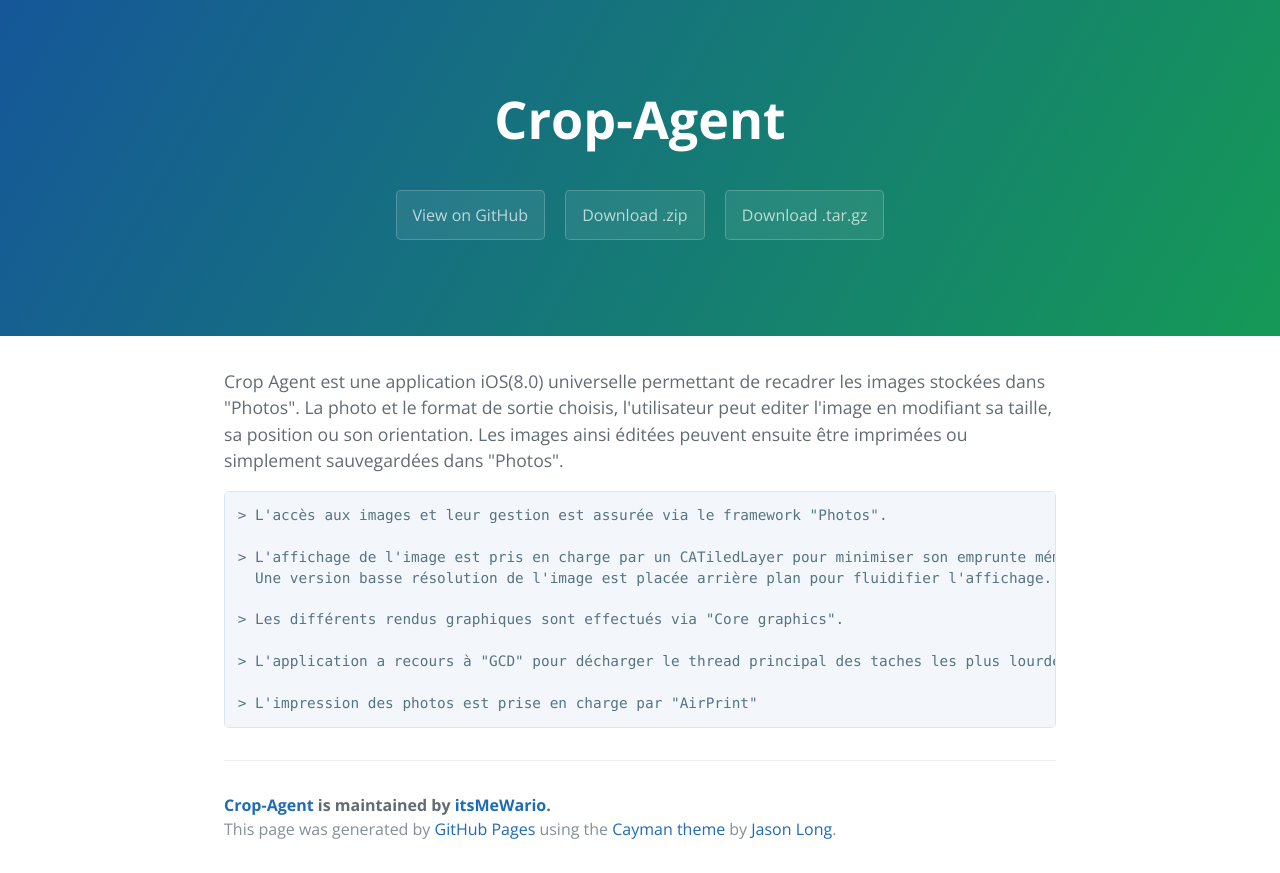
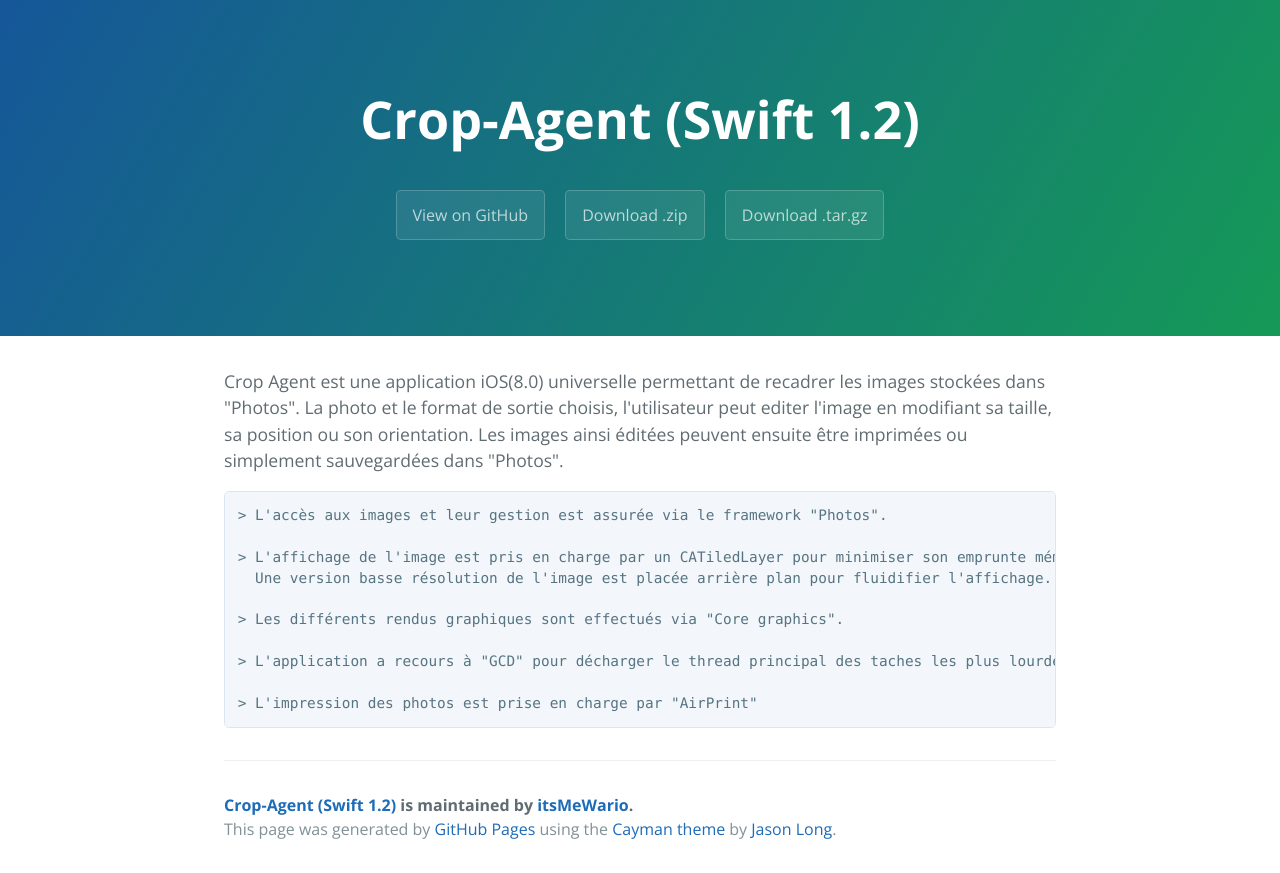
Before and after one commit to itsMeWario/crop-agent, a plain HTML site: page index.html in a window 1280 px wide. Drawn offline with nearby package versions, Linux system fonts and the light colour scheme.

Commit message:
Create gh-pages branch via GitHub

```diff
--- a/index.html
+++ b/index.html
@@ -2,7 +2,7 @@
 <html lang="en-us">
   <head>
     <meta charset="UTF-8">
-    <title>Crop-Agent by itsMeWario</title>
+    <title>Crop-Agent (Swift 1.2) by itsMeWario</title>
     <meta name="viewport" content="width=device-width, initial-scale=1">
     <link rel="stylesheet" type="text/css" href="stylesheets/normalize.css" media="screen">
     <link href='http://fonts.googleapis.com/css?family=Open+Sans:400,700' rel='stylesheet' type='text/css'>
@@ -11,7 +11,7 @@
   </head>
   <body>
     <section class="page-header">
-      <h1 class="project-name">Crop-Agent</h1>
+      <h1 class="project-name">Crop-Agent (Swift 1.2)</h1>
       <h2 class="project-tagline"></h2>
       <a href="https://github.com/itsMeWario/crop-agent" class="btn">View on GitHub</a>
       <a href="https://github.com/itsMeWario/crop-agent/zipball/master" class="btn">Download .zip</a>
@@ -34,7 +34,7 @@
 </code></pre>
 
       <footer class="site-footer">
-        <span class="site-footer-owner"><a href="https://github.com/itsMeWario/crop-agent">Crop-Agent</a> is maintained by <a href="https://github.com/itsMeWario">itsMeWario</a>.</span>
+        <span class="site-footer-owner"><a href="https://github.com/itsMeWario/crop-agent">Crop-Agent (Swift 1.2)</a> is maintained by <a href="https://github.com/itsMeWario">itsMeWario</a>.</span>
 
         <span class="site-footer-credits">This page was generated by <a href="https://pages.github.com">GitHub Pages</a> using the <a href="https://github.com/jasonlong/cayman-theme">Cayman theme</a> by <a href="https://twitter.com/jasonlong">Jason Long</a>.</span>
       </footer>
--- a/params.json
+++ b/params.json
@@ -1 +1 @@
-{"name":"Crop-Agent","tagline":"","body":"Crop Agent est une application iOS(8.0) universelle permettant de recadrer les images stockées dans \"Photos\". La photo et le format de sortie choisis, l'utilisateur peut editer l'image en modifiant sa taille, sa position ou son orientation. Les images ainsi éditées peuvent ensuite être imprimées ou simplement sauvegardées dans \"Photos\". \r\n\r\n    > L'accès aux images et leur gestion est assurée via le framework \"Photos\". \r\n\r\n    > L'affichage de l'image est pris en charge par un CATiledLayer pour minimiser son emprunte mémoire.\r\n      Une version basse résolution de l'image est placée arrière plan pour fluidifier l'affichage.\r\n\r\n    > Les différents rendus graphiques sont effectués via \"Core graphics\".\r\n      \r\n    > L'application a recours à \"GCD\" pour décharger le thread principal des taches les plus lourdes. \r\n    \r\n    > L'impression des photos est prise en charge par \"AirPrint\"","google":"","note":"Don't delete this file! It's used internally to help with page regeneration."}
+{"name":"Crop-Agent (Swift 1.2)","tagline":"","body":"Crop Agent est une application iOS(8.0) universelle permettant de recadrer les images stockées dans \"Photos\". La photo et le format de sortie choisis, l'utilisateur peut editer l'image en modifiant sa taille, sa position ou son orientation. Les images ainsi éditées peuvent ensuite être imprimées ou simplement sauvegardées dans \"Photos\". \r\n\r\n    > L'accès aux images et leur gestion est assurée via le framework \"Photos\". \r\n\r\n    > L'affichage de l'image est pris en charge par un CATiledLayer pour minimiser son emprunte mémoire.\r\n      Une version basse résolution de l'image est placée arrière plan pour fluidifier l'affichage.\r\n\r\n    > Les différents rendus graphiques sont effectués via \"Core graphics\".\r\n      \r\n    > L'application a recours à \"GCD\" pour décharger le thread principal des taches les plus lourdes. \r\n    \r\n    > L'impression des photos est prise en charge par \"AirPrint\"","google":"","note":"Don't delete this file! It's used internally to help with page regeneration."}
```
